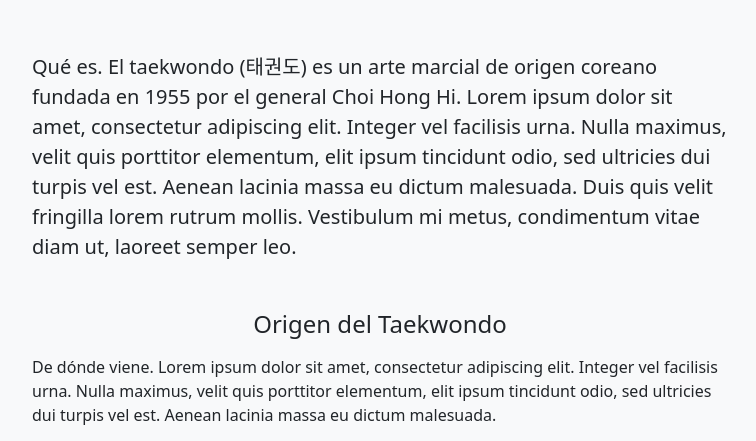
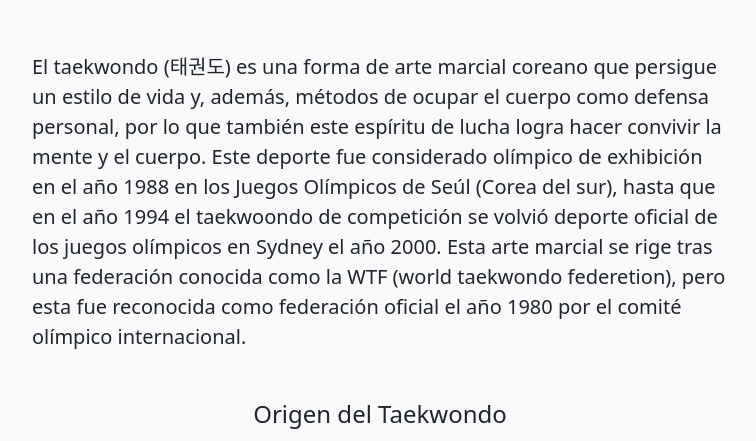
Before and after one commit to taekwond0/clase_13, a plain HTML site: page index.html in a window 1280 px wide. Shown: the part 497-938 px from the top of the page, without its empty margins (260-1016 px from the left). Drawn offline with nearby package versions, Linux system fonts and the light colour scheme.

Commit message:
Update index.html

```diff
--- a/index.html
+++ b/index.html
@@ -45,11 +45,11 @@
             <section class="container">
                 <div class="row">
                     <div class="col-12 mx-auto">
-                        <p class="lead">Qué es. El taekwondo (태권도) es un arte marcial de origen coreano fundada en 1955 por el general Choi Hong Hi. Lorem ipsum dolor sit amet, consectetur adipiscing elit. Integer vel facilisis urna. Nulla maximus, velit quis porttitor elementum, elit ipsum tincidunt odio, sed ultricies dui turpis vel est. Aenean lacinia massa eu dictum malesuada. Duis quis velit fringilla lorem rutrum mollis. Vestibulum mi metus, condimentum vitae diam ut, laoreet semper leo.</p>
-
+                        <p class="lead">El taekwondo (태권도) es una forma de arte marcial coreano que persigue un estilo de vida y, además, métodos de ocupar el cuerpo como defensa personal, por lo que también este espíritu de lucha logra hacer convivir la mente y el cuerpo. Este deporte fue considerado olímpico de exhibición en el año 1988 en los Juegos Olímpicos de Seúl (Corea del sur), hasta que en el año 1994 el taekwoondo de competición se volvió deporte oficial de los juegos olímpicos en Sydney el año 2000. Esta arte marcial se rige tras una federación conocida como la WTF (world taekwondo federetion), pero esta fue reconocida como federación oficial el año 1980 por el comité olímpico internacional.
                         <h4 class="text-center mt-5 mb-3">Origen del Taekwondo</h4>
 
-                        <p>De dónde viene. Lorem ipsum dolor sit amet, consectetur adipiscing elit. Integer vel facilisis urna. Nulla maximus, velit quis porttitor elementum, elit ipsum tincidunt odio, sed ultricies dui turpis vel est. Aenean lacinia massa eu dictum malesuada.</p>
+                        <p>Existen cuatro teorías sobre el origen del taekwondo, pero en esta infografía se hablará de un ade las teorías conocida como "La teoría Choi-céntrica". Esta teoría sostiene que Choi un nativo de corea a fines de la segunda guerra mundial fue pricionero tras ser parte del ejercito antijaponés. Cuando esto pasa Choi practica dos artes marciales durante su periodo en la cárcel "Karate y Taekkyon" ambos deportes que había aprendido en Corea; tras 7 años de condena Choi vuelve a Corea y se une como segundo teniente en el ejercito de Corea del sur. En este tiempo este arte marcial proveniente del Karate y Taekkyon gustó a quienes lo veían, por lo que tras años logró ascender al puesto de general para enseñar a una división de infanter esta nueva arte marcial, esto hasta que se presentó ante el presidente quien insistien que sus tropas aprendieran la disciplina. Este procesóo durproximadamente 9 años para constituir lo que hoy se conoce como taekwondo.
+
 
                         <div class="text-center">
                             <object data="img/mapa.svg" type="image/svg+xml" class="w-75"></object>
```
